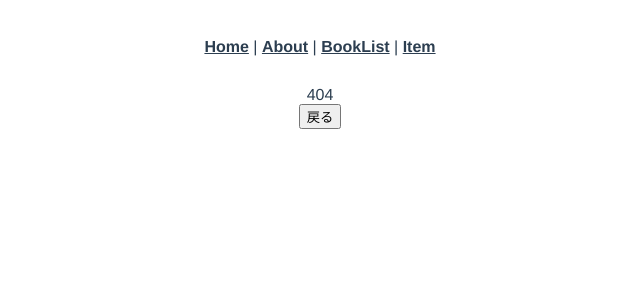
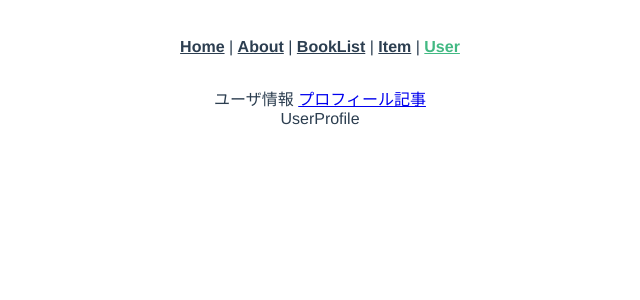
Before and after one commit to kengo-k/vue-study, a Vue app in the folder 03-sfc/03-router/: page /user/profile in a window 1280 px wide. Before the commit this address had no page. Shown: the top 300 px of the page, without its empty margins (320-960 px from the left). Built offline with nearby package versions, Linux system fonts and the light colour scheme.

Commit message:
03-sfc/03 add nested route example

```diff
--- a/03-sfc/03-router/src/App.vue
+++ b/03-sfc/03-router/src/App.vue
@@ -4,7 +4,8 @@
       <router-link to="/">Home</router-link> |
       <router-link to="/about">About</router-link>  |
       <router-link to="/book">BookList</router-link> |
-      <router-link to="/item/1">Item</router-link>
+      <router-link to="/item/1">Item</router-link> |
+      <router-link to="/user/profile">User</router-link>
     </nav>
     <router-view/>
   </div>
--- /dev/null
+++ b/03-sfc/03-router/src/components/UserPost.vue
@@ -0,0 +1,13 @@
+<template>
+  <div>UserPost</div>
+</template>
+
+<script>
+export default {
+
+}
+</script>
+
+<style>
+
+</style>
--- /dev/null
+++ b/03-sfc/03-router/src/components/UserProfile.vue
@@ -0,0 +1,13 @@
+<template>
+  <div>UserProfile</div>
+</template>
+
+<script>
+export default {
+
+}
+</script>
+
+<style>
+
+</style>
--- /dev/null
+++ b/03-sfc/03-router/src/views/User.vue
@@ -0,0 +1,18 @@
+<template>
+  <div>ユーザ情報
+    <router-link to="profile">プロフィール</router-link>
+    <router-link to="post">記事</router-link>
+    <router-view/>
+  </div>
+
+</template>
+
+<script>
+export default {
+  name: "UserComponent"
+}
+</script>
+
+<style>
+
+</style>
```
Also changed, not shown: 03-sfc/03-router/src/router/index.js (+11 -0 lines).
